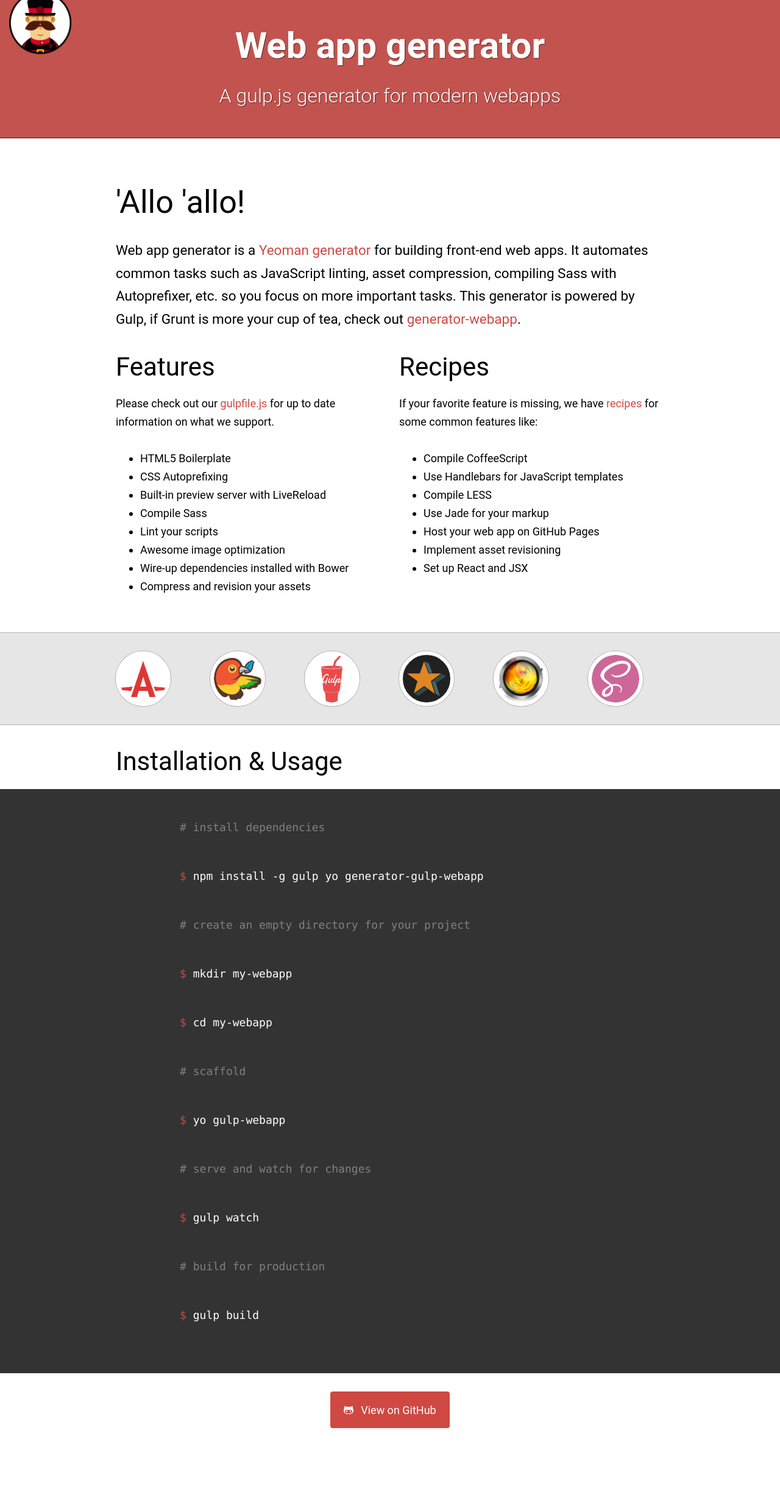
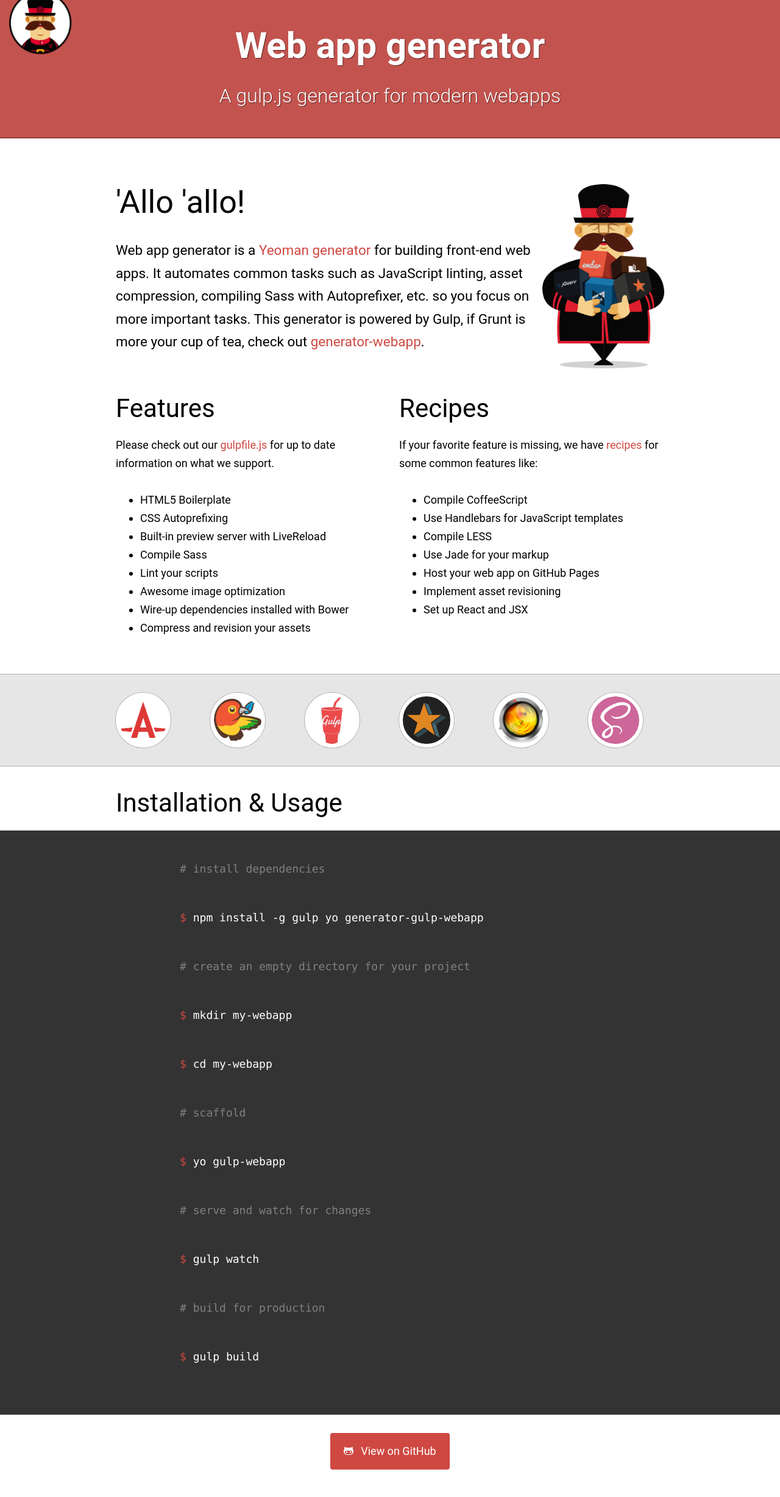
Before and after one commit to yeoman/generator-webapp, a Jekyll site: the page built from index.html, in a window 1280 px wide. Shown: the whole page at 61% size. Built offline with Jekyll 4.4.1, drawn with Linux system fonts in a browser that asks for light colours; before the commit the page ends 2387 px from its top, so only the background shows below that.

Commit message:
Add a Yeoman with packages in the intro

```diff
--- a/_includes/intro.html
+++ b/_includes/intro.html
@@ -1,5 +1,6 @@
 <div class="intro">
   <div class="container">
+    <img class="intro-image" src="images/yopackage.png" width="200" alt="Yeoman">
     <h2 class="intro-title">'Allo 'allo!</h2>
     <p>Web app generator is a <a href="http://yeoman.io/">Yeoman generator</a> for building front-end web apps. It automates common tasks such as JavaScript linting, asset compression, compiling Sass with Autoprefixer, etc. so you focus on more important tasks. This generator is powered by Gulp, if Grunt is more your cup of tea, check out <a href="https://github.com/yeoman/generator-webapp">generator-webapp</a>.</p>
   </div>
--- a/styles/_intro.scss
+++ b/styles/_intro.scss
@@ -1,5 +1,7 @@
 .intro {
   @include query(sm) {
+    @include clearfix;
+    margin-bottom: $sub;
     font-size: 1.25em;
   }
 
@@ -8,4 +10,15 @@
       @include font-size(52px, 3);
     }
   }
+
+  &-image {
+    display: none;
+
+    @include query(sm) {
+      display: inline-block;;
+      float: right;
+      margin-top: $suh;
+      margin-left: $suh;
+    }
+  }
 }
```
Also changed, not shown: images/originals/yopackage.png (added), images/yopackage.png (added).
